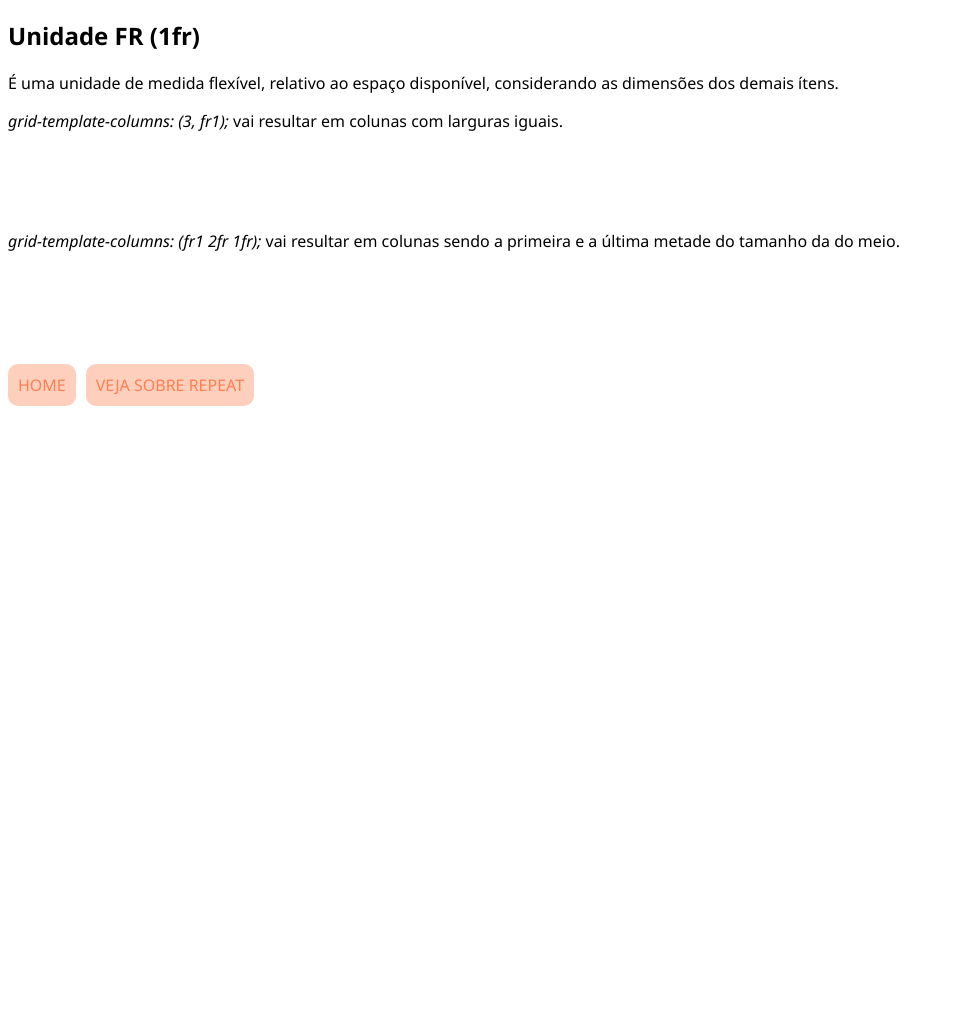
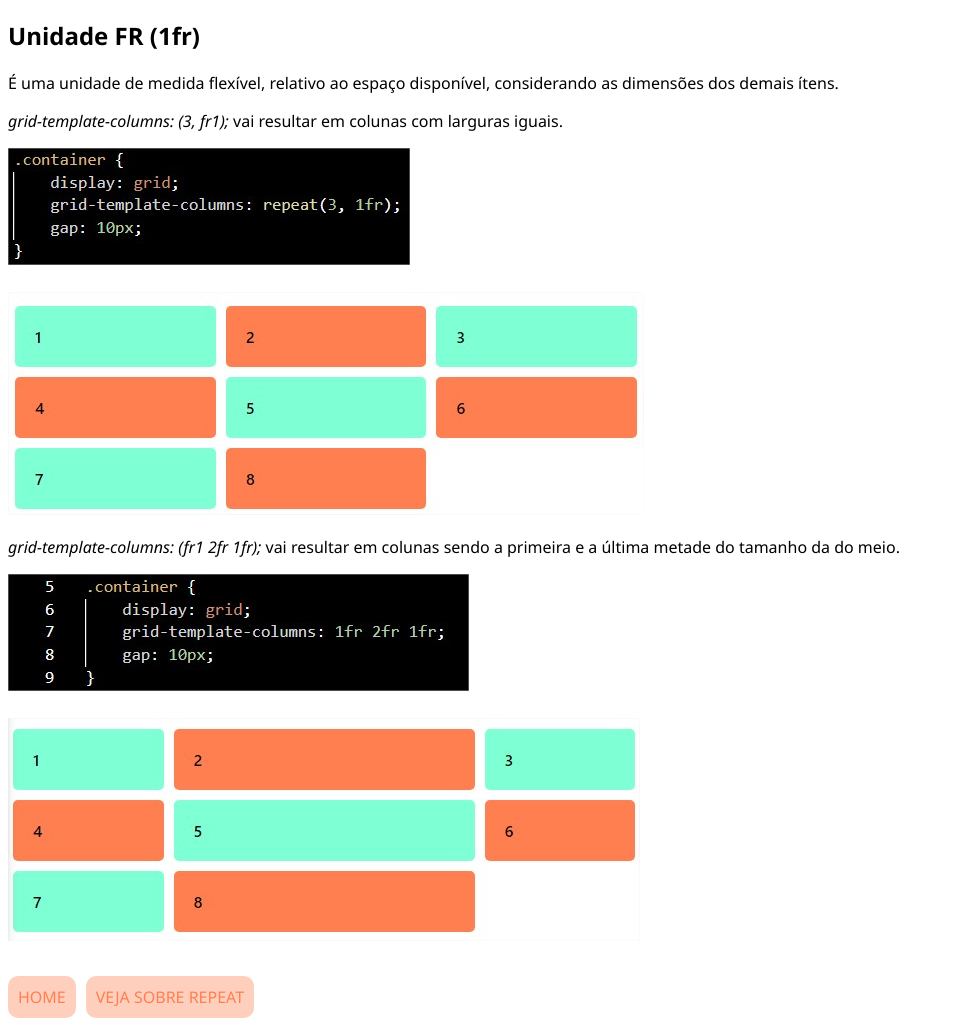
Before and after one commit to gracibrea/CSS-GRID, a plain HTML site: page unidade_fr.html in a window 1280 px wide. Shown: the part 67-1093 px from the top of the page, without its empty margins (0-954 px from the left). Before the commit the page ends 800 px from the top, so only its background shows below. Drawn offline with Linux system fonts and the light colour scheme; the site is published under a folder, as on GitHub Pages, so addresses that start at the root find nothing.

Commit message:
Update unidade_fr.html

```diff
--- a/unidade_fr.html
+++ b/unidade_fr.html
@@ -12,11 +12,11 @@
     <h2>Unidade FR (1fr)</h2>
     <p>É uma unidade de medida flexível, relativo ao espaço disponível, considerando as dimensões dos demais ítens.</p>
     <p><em>grid-template-columns: (3, fr1);</em> vai resultar em colunas com larguras iguais.</p>
-    <img src="/images/exemplo1css.jpg" alt=""><br><br>
-    <img src="/images/exemplo1.jpg" alt="">
+    <img src="./images/exemplo1css.jpg" alt=""><br><br>
+    <img src="./images/exemplo1.jpg" alt="">
     <p><em>grid-template-columns: (fr1 2fr 1fr);</em> vai resultar em colunas sendo a primeira e a última metade do tamanho da do meio.</p>
-    <img src="/images/exemplo2css.jpg" alt=""><br><br>
-    <img src="/images/exemplo2.jpg" alt="">
+    <img src="./images/exemplo2css.jpg" alt=""><br><br>
+    <img src="./images/exemplo2.jpg" alt="">
 
     <div class="link">
         <a href="index.html" class="button">Home</a>
```
